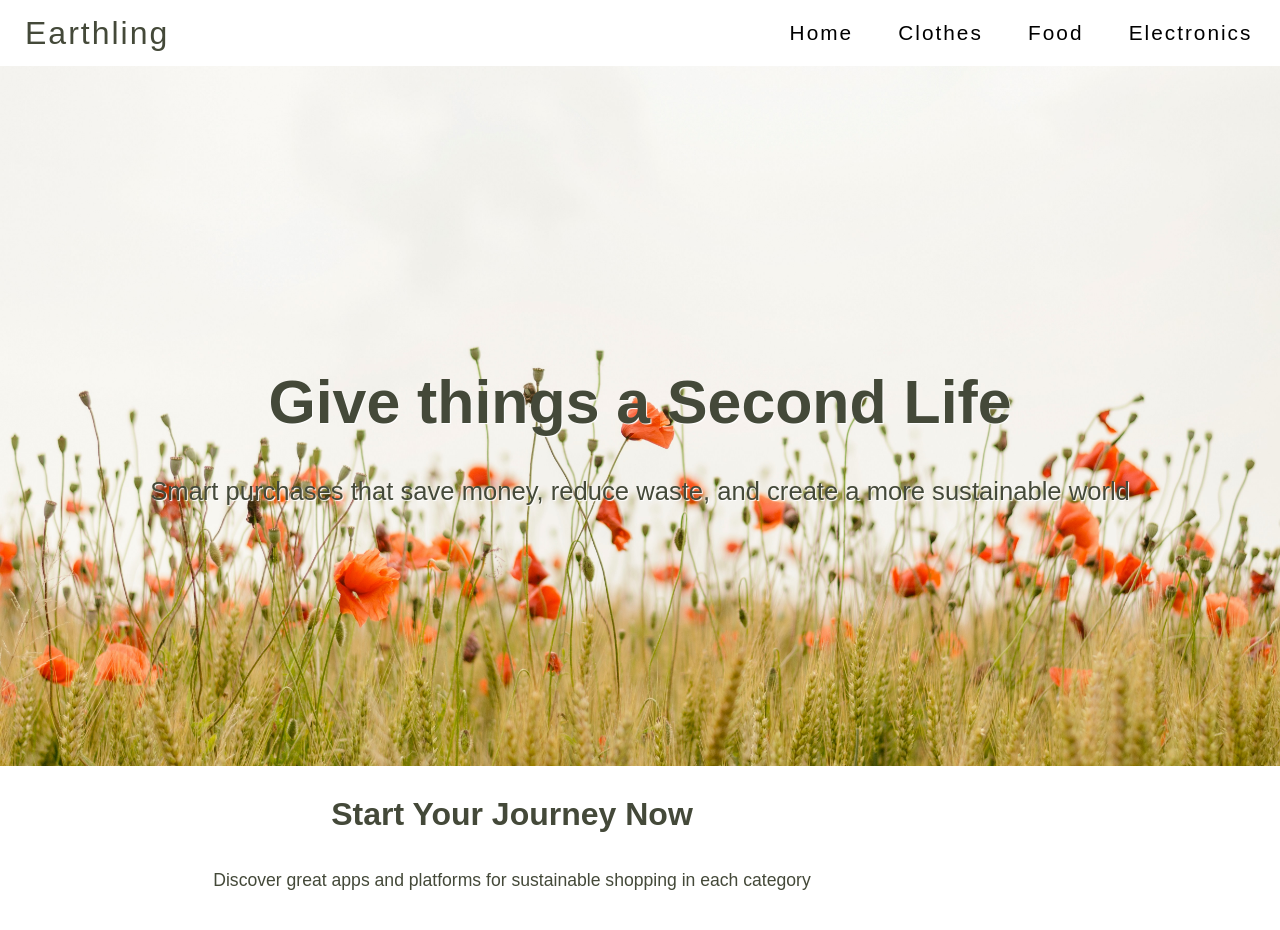
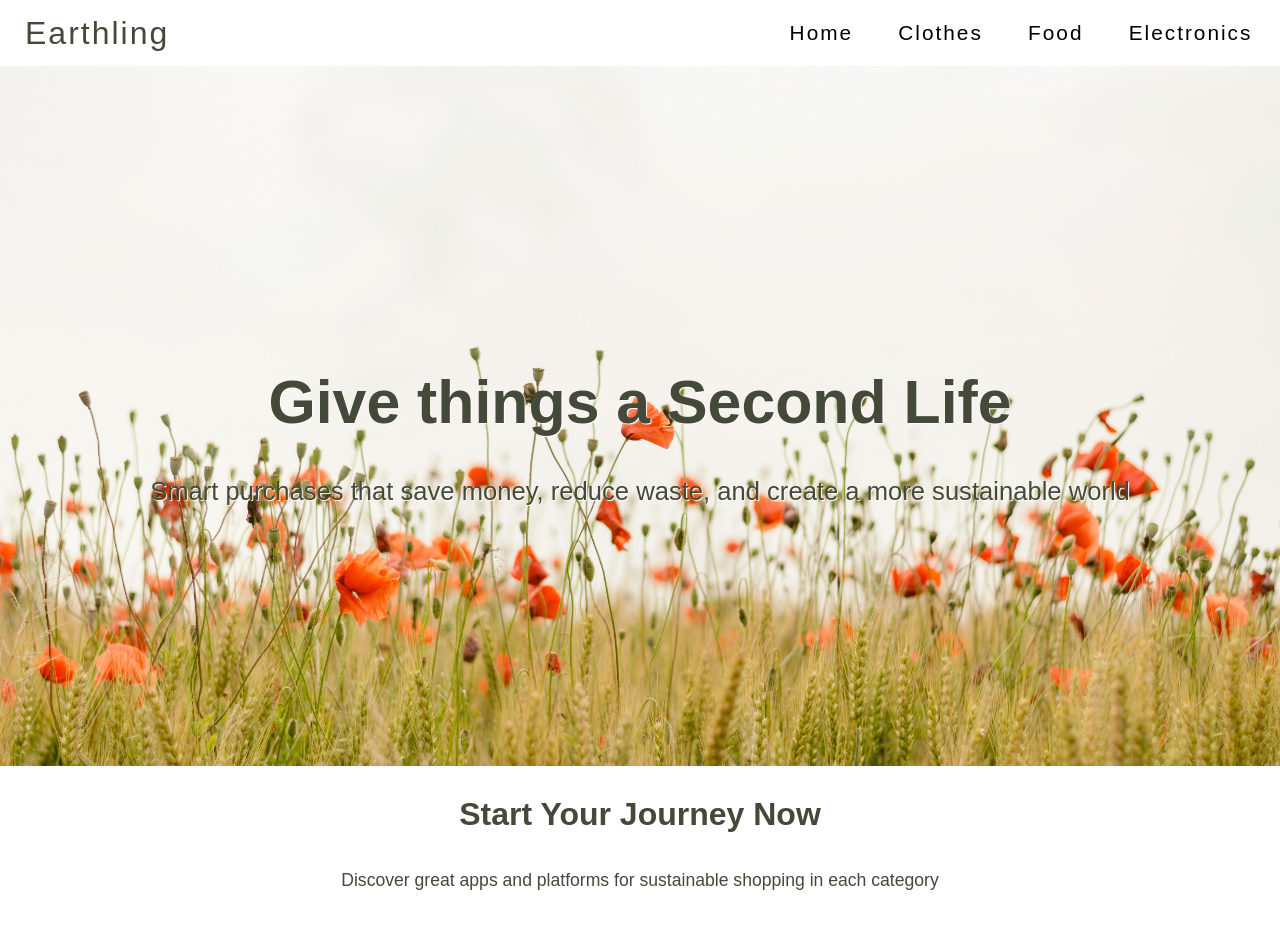
Before and after one commit to SgnCycles/FG-Assignment-3-React, a React (Vite) app: page / in a window 1280 px wide. Shown: the top 930 px of the page. Built offline with nearby package versions, Linux system fonts and the light colour scheme; a web font is replaced by a local one.

Commit message:
bugfix 001

```diff
--- a/src/components/PageDescription/pagedescription.module.css
+++ b/src/components/PageDescription/pagedescription.module.css
@@ -17,3 +17,7 @@
   line-height: 2.5rem;
   font-size: 1.1rem;
 }
+
+.pageDescriptionHome {
+  width: 100%;
+}
```
